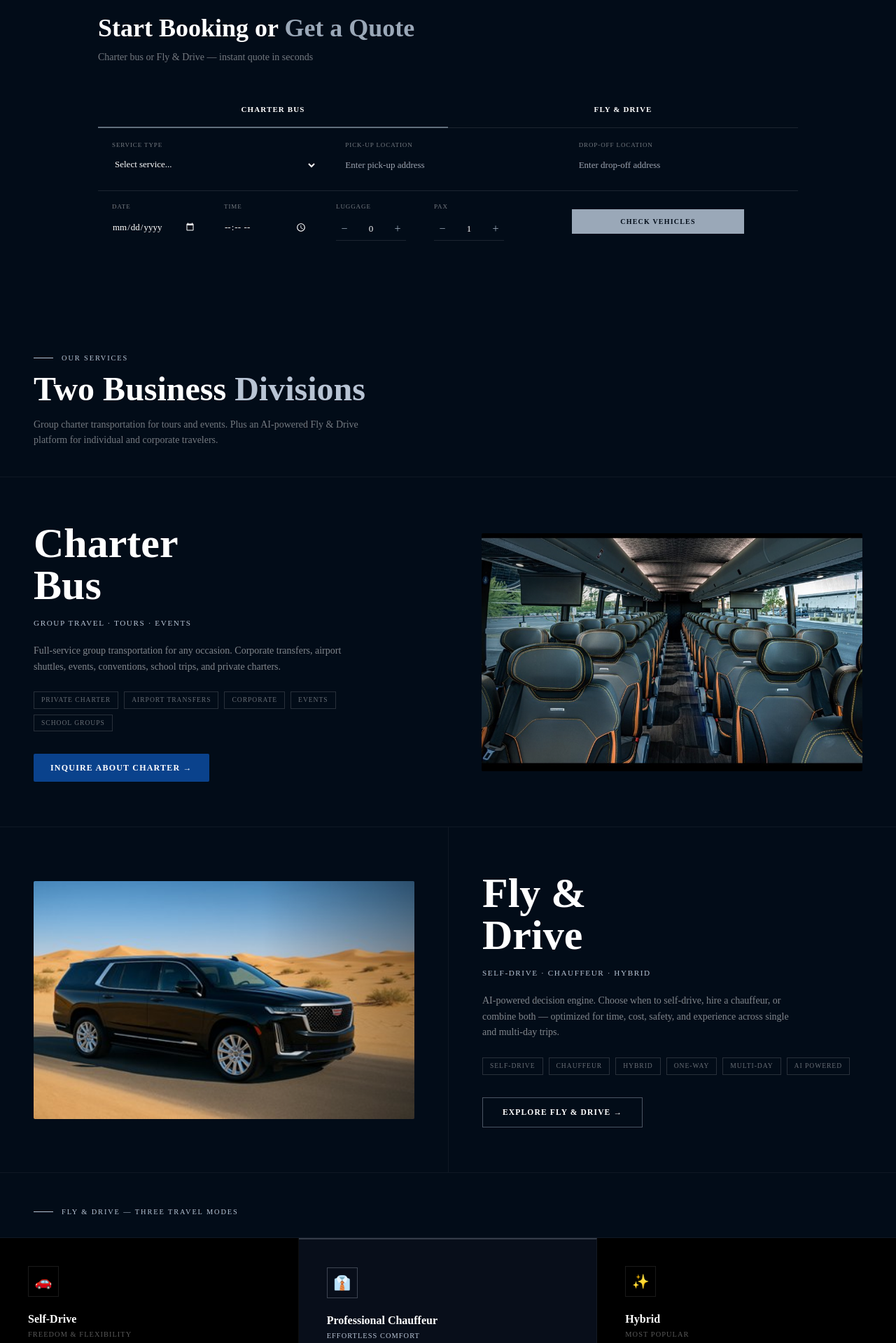
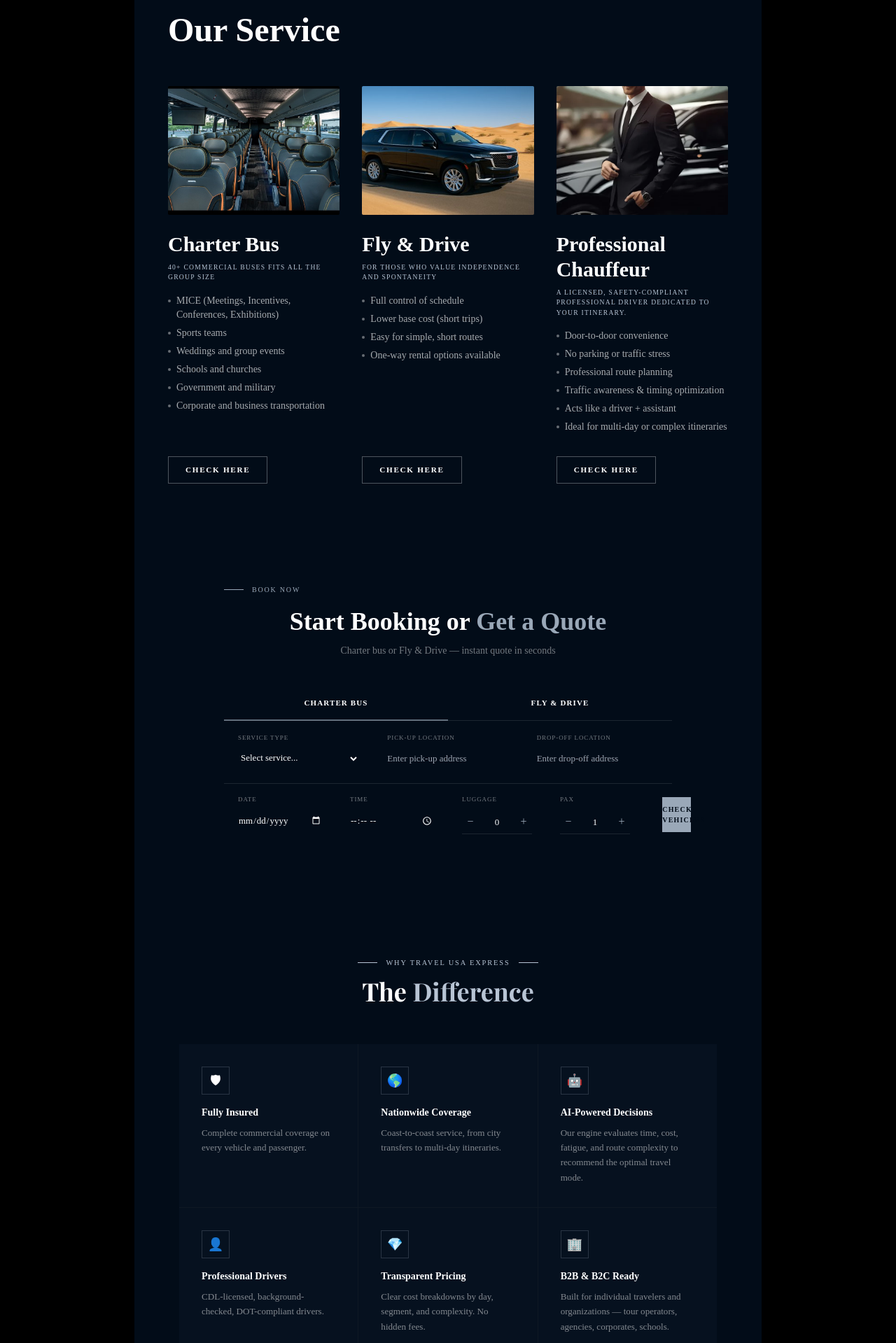
Before and after one commit to annielam0623/Transportation-Website, a Next.js app: page / in a window 1280 px wide. Shown: the part 881-2800 px from the top of the page at 70% size. Built offline with nearby package versions, Linux system fonts and the light colour scheme.

Commit message:
adjust the screem and service section

```diff
--- a/src/app/page.tsx
+++ b/src/app/page.tsx
@@ -8,13 +8,13 @@
 
 export default function Home() {
   return (
-    <>
+    <div className="px-[15%]">
       <HeroSection />
+      <ServicesSection />
       <BookingSection />
-      <ServicesSection />
       <WhyUsSection />
       <TestimonialsSection />
       <Footer />
-    </>
+    </div>
   )
 }
--- a/src/components/sections/BookingSection.tsx
+++ b/src/components/sections/BookingSection.tsx
@@ -96,10 +96,10 @@
     <section
       id="booking"
       style={{ background: "#020c18" }}
-      className="py-20 px-6 md:px-16 lg:px-24"
+      className="py-20 px-6 md:px-16 lg:px-32"
     >
       {/* Header */}
-      <div className="max-w-[1000px] mx-auto mb-10">
+      <div className="max-w-[1600px]  mb-10 text-center">
         <div className="flex items-center gap-3 text-[10px] tracking-[.18em] uppercase text-[#9AA8B8] mb-4">
           <span className="block w-7 h-px bg-[#9AA8B8]" />
           Book Now
@@ -113,7 +113,7 @@
       </div>
 
       {/* Card */}
-      <div className="max-w-[1000px] mx-auto">
+      <div className="max-w-[1600px] mx-auto">
         {success ? (
           <div className="p-8 text-center border-b border-white/10">
             <div className="text-3xl mb-3">✓</div>
--- a/src/components/sections/HeroSection.tsx
+++ b/src/components/sections/HeroSection.tsx
@@ -15,7 +15,7 @@
           overflow: "hidden",
           minHeight: "clamp(480px, 90vh, 960px)",
           display: "flex",
-          alignItems: "center",
+          alignItems: "flex-start",
         }}
       >
         {/* Subtle glow */}
@@ -102,8 +102,8 @@
             width: "100%",
             paddingLeft: "clamp(1.5rem, 6vw, 6rem)",
             paddingRight: "clamp(1.5rem, 6vw, 6rem)",
-            paddingTop: "clamp(3rem, 5vw, 5rem)",
-            paddingBottom: "clamp(3rem, 5vw, 5rem)",
+            paddingTop: "clamp(3rem, 10vw, 5rem)",
+            paddingBottom: "clamp(3rem, 8vw, 5rem)",
           }}
         >
           <div style={{ maxWidth: "clamp(320px, 30vw, 480px)" }}>
--- a/src/components/sections/ServicesSection.tsx
+++ b/src/components/sections/ServicesSection.tsx
@@ -1,128 +1,106 @@
 // src/components/sections/ServicesSection.tsx
 import Image from 'next/image'
 
-const modes = [
-  { icon: '🚗', title: 'Self-Drive', subtitle: 'Freedom & Flexibility', desc: 'Curated vehicles, one-way rental support, insurance guidance. Best for short scenic routes and experienced drivers.', tag: 'Short trips · Couples · Highway routes' },
-  { icon: '👔', title: 'Professional Chauffeur', subtitle: 'Effortless Comfort', desc: 'Commercially licensed, DOT-compliant drivers. Door-to-door service, multi-day support. Not rideshare — a dedicated travel professional.', tag: 'Multi-day · Families · Executives · Events', highlight: true },
-  { icon: '✨', title: 'Hybrid', subtitle: 'Most Popular', desc: 'Drive some legs, hire for others. AI finds the optimal split — reducing fatigue, cost, and stress while maximizing experience.', tag: 'Drive LA→Vegas · Fly back' },
-]
-
-const charterTypes = [
-  { icon: '🚌', title: 'Private Charter', desc: 'Dedicated coach for any occasion — weddings, reunions, sports teams, church groups, any route.' },
-  { icon: '✈️', title: 'Airport & Transfers', desc: 'Group pickups at airports, hotels, and venues. Coordinated with flight and event schedules.' },
-  { icon: '🏢', title: 'Corporate & Events', desc: 'Conferences, conventions, team outings, school trips. DOT-compliant professional drivers.' },
+const services = [
+  {
+    title: 'Charter Bus',
+    subtitle: '40+ COMMERCIAL BUSES FITS ALL THE GROUP SIZE',
+    bullets: [
+      'MICE (Meetings, Incentives, Conferences, Exhibitions)',
+      'Sports teams',
+      'Weddings and group events',
+      'Schools and churches',
+      'Government and military',
+      'Corporate and business transportation',
+    ],
+    image: '/bus-interior.png',
+    imageAlt: 'Charter Bus Interior',
+    href: '#booking',
+  },
+  {
+    title: 'Fly & Drive',
+    subtitle: 'FOR THOSE WHO VALUE INDEPENDENCE AND SPONTANEITY',
+    bullets: [
+      'Full control of schedule',
+      'Lower base cost (short trips)',
+      'Easy for simple, short routes',
+      'One-way rental options available',
+    ],
+    image: '/car.png',
+    imageAlt: 'Cadillac Escalade in Desert',
+    href: '#booking',
+  },
+  {
+    title: 'Professional Chauffeur',
+    subtitle: 'A LICENSED, SAFETY-COMPLIANT PROFESSIONAL DRIVER DEDICATED TO YOUR ITINERARY.',
+    bullets: [
+      'Door-to-door convenience',
+      'No parking or traffic stress',
+      'Professional route planning',
+      'Traffic awareness & timing optimization',
+      'Acts like a driver + assistant',
+      'Ideal for multi-day or complex itineraries',
+    ],
+    image: '/chauffeur.png',
+    imageAlt: 'Professional Chauffeur',
+    href: '#booking',
+  },
 ]
 
 export default function ServicesSection() {
   return (
-    <section id="services" style={{background:'#020c18'}}>
-
+    <section id="services" style={{ background: '#020c18' }}>
       {/* Section header */}
-      <div className="px-6 md:px-12 pt-16 pb-10">
-        <div className="section-label">Our Services</div>
-        <h2 className="font-serif text-4xl md:text-5xl font-bold mb-4">
-          Two Business <span className="text-[#B8C4D4]">Divisions</span>
+      <div className="px-6 md:px-12 pt-28 pb-10">
+        <h2 className="font-serif text-4xl md:text-5xl font-bold text-white mb-4">
+          Our Service
         </h2>
-        <p className="text-white/45 text-sm font-light leading-relaxed max-w-lg">
-          Group charter transportation for tours and events. Plus an AI-powered Fly &amp; Drive platform for individual and corporate travelers.
-        </p>
       </div>
 
-      {/* ROW 1 — Charter Bus: text LEFT, bus interior RIGHT */}
-      <div className="grid grid-cols-1 md:grid-cols-2 border-t border-white/5">
-        {/* Text left */}
-        <div style={{background:'#020c18'}} className="px-6 md:px-12 py-16 flex flex-col justify-center">
-          <h3 className="font-serif text-5xl md:text-6xl font-bold leading-[1.05] mb-4">
-            Charter<br />Bus
-          </h3>
-          <p className="text-[#B8C4D4] text-[0.7rem] tracking-[0.14em] uppercase mb-5">
-            Group Travel · Tours · Events
-          </p>
-          <p className="text-white/50 text-sm font-light leading-relaxed mb-6 max-w-md">
-            Full-service group transportation for any occasion. Corporate transfers, airport shuttles,
-            events, conventions, school trips, and private charters.
-          </p>
-          <div className="flex flex-wrap gap-2 mb-8">
-            {['Private Charter', 'Airport Transfers', 'Corporate', 'Events', 'School Groups'].map(t => (
-              <span key={t} className="border border-white/15 text-white/40 text-[0.6rem] tracking-widest uppercase px-2.5 py-1">{t}</span>
-            ))}
-          </div>
-          <a href="#booking" className="btn-primary self-start">Inquire About Charter →</a>
-        </div>
-        {/* Image right — with same horizontal padding */}
-        <div style={{background:'#020c18'}} className="px-6 md:px-12 py-16 flex items-center">
-          <div className="relative w-full rounded-sm overflow-hidden" style={{aspectRatio:'16/10'}}>
-            <Image src="/bus-interior.png" alt="Charter Bus Interior" fill className="object-cover" sizes="50vw" />
-            <div className="absolute inset-0" style={{background:'linear-gradient(to right, rgba(0,0,0,.3) 0%, transparent 40%)'}} />
-          </div>
-        </div>
+      {/* 3-column card grid */}
+      <div className="px-6 md:px-12 pb-16 grid grid-cols-1 md:grid-cols-3 gap-8">
+        {services.map((svc) => (
+          <div key={svc.title} className="flex flex-col">
+            {/* Image */}
+            <div className="relative w-full rounded-sm overflow-hidden mb-6" style={{ aspectRatio: '4/3' }}>
+              <Image
+                src={svc.image}
+                alt={svc.imageAlt}
+                fill
+                className="object-cover"
+                sizes="33vw"
+              />
             </div>
 
-      {/* ROW 2 — Fly & Drive: car LEFT, text RIGHT */}
-      <div className="grid grid-cols-1 md:grid-cols-2 border-t border-white/5">
-        {/* Image left — with same horizontal padding */}
-        <div style={{background:'#020c18'}} className="px-6 md:px-12 py-16 flex items-center order-2 md:order-1">
-          <div className="relative w-full rounded-sm overflow-hidden" style={{aspectRatio:'16/10'}}>
-            <Image src="/car.png" alt="Cadillac Escalade" fill className="object-cover" sizes="50vw" />
-            <div className="absolute inset-0" style={{background:'linear-gradient(to left, rgba(0,0,0,.3) 0%, transparent 40%)'}} />
-          </div>
-        </div>
-        {/* Text right */}
-        <div style={{background:'#020c18'}} className="px-6 md:px-12 py-16 flex flex-col justify-center border-l border-white/5 order-1 md:order-2">
-          <h3 className="font-serif text-5xl md:text-6xl font-bold leading-[1.05] mb-4">
-            Fly &amp;<br />Drive
+            {/* Title */}
+            <h3 className="font-serif text-2xl md:text-3xl font-bold text-white mb-2">
+              {svc.title}
             </h3>
-          <p className="text-[#B8C4D4] text-[0.7rem] tracking-[0.14em] uppercase mb-5">
-            Self-Drive · Chauffeur · Hybrid
+
+            {/* Subtitle */}
+            <p className="text-[#B8C4D4] text-[0.6rem] tracking-[0.13em] uppercase font-medium mb-4">
+              {svc.subtitle}
             </p>
-          <p className="text-white/50 text-sm font-light leading-relaxed mb-6 max-w-md">
-            AI-powered decision engine. Choose when to self-drive, hire a chauffeur, or combine both —
-            optimized for time, cost, safety, and experience across single and multi-day trips.
-          </p>
-          <div className="flex flex-wrap gap-2 mb-8">
-            {['Self-Drive', 'Chauffeur', 'Hybrid', 'One-Way', 'Multi-Day', 'AI Powered'].map(t => (
-              <span key={t} className="border border-white/15 text-white/40 text-[0.6rem] tracking-widest uppercase px-2.5 py-1">{t}</span>
+
+            {/* Bullets — flex-grow pushes button to bottom */}
+            <ul className="flex-grow space-y-1.5 mb-8">
+              {svc.bullets.map((b) => (
+                <li key={b} className="flex items-start gap-2 text-sm font-light text-white/65">
+                  <span className="mt-2 w-1 h-1 rounded-full flex-shrink-0 bg-white/40" />
+                  {b}
+                </li>
               ))}
-          </div>
-          <a href="#booking" className="inline-flex border border-[#B8C4D4]/40 text-white text-[0.72rem] tracking-widest uppercase font-semibold px-7 py-3 hover:border-[#B8C4D4] hover:text-[#B8C4D4] transition-colors self-start">
-            Explore Fly &amp; Drive →
+            </ul>
+
+            {/* Button pinned to bottom */}
+            <a
+              href={svc.href}
+              className="self-start text-[0.7rem] tracking-[0.15em] uppercase font-semibold px-6 py-2.5 border border-white/30 text-white hover:border-white hover:bg-white/5 transition-all"
+            >
+              Check here
             </a>
           </div>
-      </div>
-
-      {/* Three Modes */}
-      <div className="border-t border-white/5">
-        <div className="px-6 md:px-12 pt-12 pb-4">
-          <div className="section-label">Fly &amp; Drive — Three Travel Modes</div>
-        </div>
-        <div className="grid grid-cols-1 md:grid-cols-3 border-t border-white/5">
-          {modes.map(m => (
-            <div key={m.title} style={{background: m.highlight ? '#080e1a' : '#000'}}
-              className={`p-10 border-r border-white/5 last:border-r-0 hover:bg-[#0A1628] transition-colors ${m.highlight ? 'border-t-2 border-t-[#B8C4D4]/25' : ''}`}>
-              <div className={`w-11 h-11 flex items-center justify-center text-xl mb-5 border ${m.highlight ? 'border-[#B8C4D4]/30' : 'border-white/10'}`}>{m.icon}</div>
-              <div className="font-semibold text-base mb-0.5">{m.title}</div>
-              <div className={`text-[0.65rem] tracking-widest uppercase mb-4 ${m.highlight ? 'text-[#B8C4D4]' : 'text-white/35'}`}>{m.subtitle}</div>
-              <p className="text-white/45 text-sm font-light leading-relaxed mb-4">{m.desc}</p>
-              <div className="text-[#B8C4D4]/60 text-[0.62rem] tracking-wide">→ {m.tag}</div>
-            </div>
         ))}
-        </div>
-      </div>
-
-      {/* Charter sub-types */}
-      <div className="border-t border-white/5">
-        <div className="px-6 md:px-12 pt-12 pb-4">
-          <div className="section-label">Charter Bus — What We Cover</div>
-        </div>
-        <div className="grid grid-cols-1 md:grid-cols-3 border-t border-white/5">
-          {charterTypes.map(c => (
-            <div key={c.title} style={{background:'#020c18'}} className="p-10 border-r border-white/5 last:border-r-0 hover:bg-[#080e1a] transition-colors">
-              <div className="w-11 h-11 border border-white/10 flex items-center justify-center text-xl mb-5">{c.icon}</div>
-              <div className="font-semibold text-base mb-3">{c.title}</div>
-              <p className="text-white/45 text-sm font-light leading-relaxed">{c.desc}</p>
-            </div>
-          ))}
-        </div>
       </div>
     </section>
   )
```
Also changed, not shown: public/chauffeur.png (added). Lines whose indentation alone changed are shown as unchanged.
